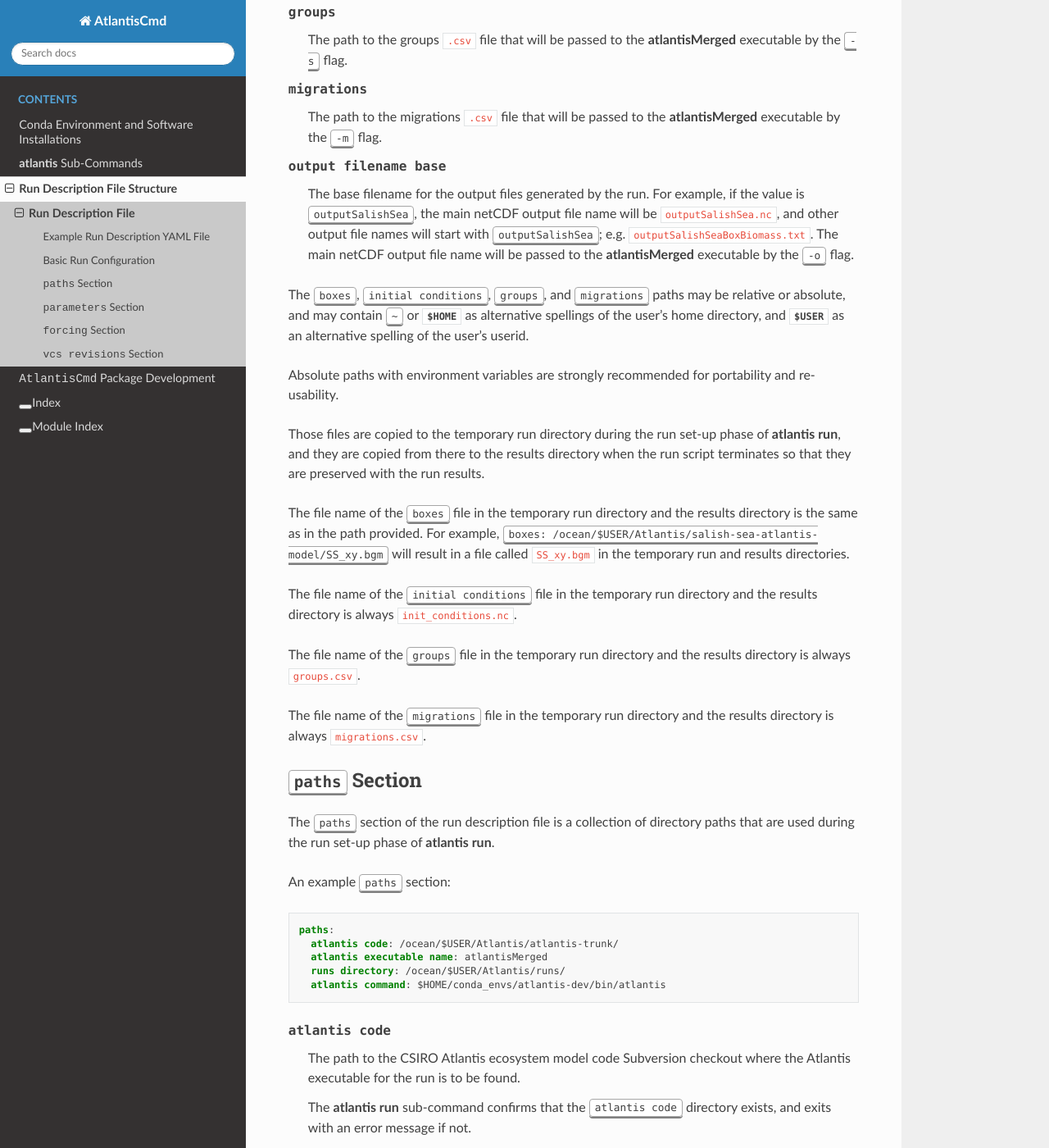
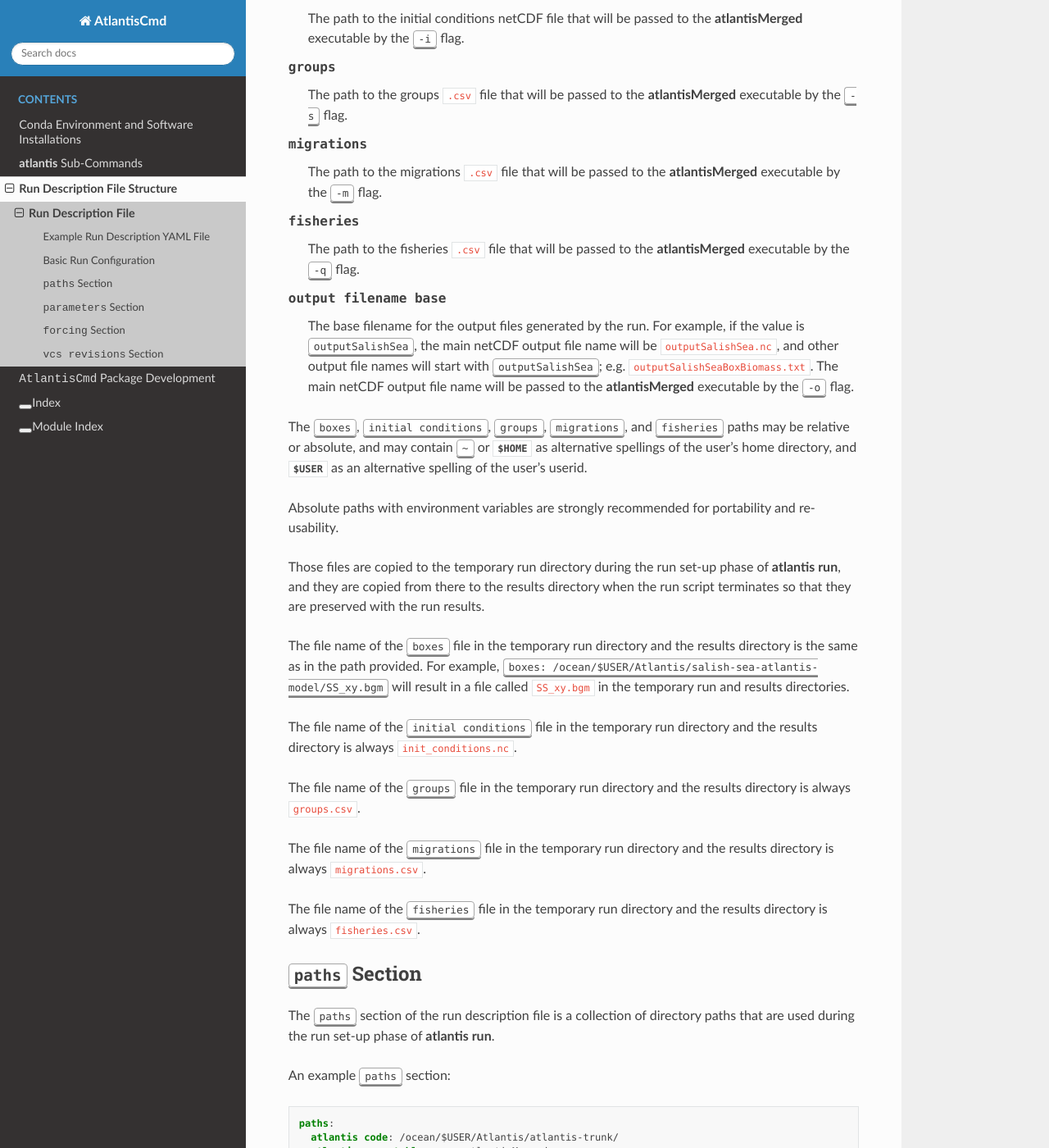
Before and after one commit to SS-Atlantis/AtlantisCmd, a Sphinx documentation site: the page built from docs/run_description_file/yaml_file.rst, in a window 1280 px wide and 1400 px high, scrolled down 1832 px. Shown: the whole window at 82% size. Built offline with Sphinx 7.4.7 and the Read the Docs theme 2.0.0, drawn with Linux system fonts in a browser that asks for light colours; some of the changed text lies outside the part shown.

Commit message:
Add -q flag for fisheries .csv file
re: issue #3

```diff
--- a/docs/run_description_file/atlantis-example.yaml
+++ b/docs/run_description_file/atlantis-example.yaml
@@ -15,6 +15,8 @@ initial conditions: /ocean/$USER/Atlantis/salish-sea-atlantis-model/SS_init.nc
 groups: /ocean/$USER/Atlantis/salish-sea-atlantis-model/SS_grps.csv
 
 migrations: /ocean/$USER/Atlantis/salish-sea-atlantis-model/SalishMigrations.csv
+
+fisheries: /ocean/$USER/Atlantis/salish-sea-atlantis-model/SalishFisheries.csv
 
 parameters:
   # The run, forcing, physics, biology, and harvest parameters files are required for all runs,
--- a/docs/run_description_file/yaml_file.rst
+++ b/docs/run_description_file/yaml_file.rst
@@ -54,6 +54,8 @@ An example of the basic configuration key-value pairs:
 
     migrations: /ocean/$USER/Atlantis/salish-sea-atlantis-model/SalishMigrations.csv
 
+    fisheries: /ocean/$USER/Atlantis/salish-sea-atlantis-model/SalishFisheries.csv
+
     output filename base: outputSalishSea
 
 
@@ -81,6 +83,9 @@ An example of the basic configuration key-value pairs:
 :kbd:`migrations`
   The path to the migrations :file:`.csv` file that will be passed to the :program:`atlantisMerged` executable by the :kbd:`-m` flag.
 
+:kbd:`fisheries`
+  The path to the fisheries :file:`.csv` file that will be passed to the :program:`atlantisMerged` executable by the :kbd:`-q` flag.
+
 :kbd:`output filename base`
   The base filename for the output files generated by the run.
   For example,
@@ -93,7 +98,8 @@ An example of the basic configuration key-value pairs:
 The :kbd:`boxes`,
 :kbd:`initial conditions`,
 :kbd:`groups`,
-and :kbd:`migrations` paths may be relative or absolute,
+:kbd:`migrations`,
+and :kbd:`fisheries` paths may be relative or absolute,
 and may contain :kbd:`~` or :envvar:`$HOME` as alternative spellings of the user's home directory,
 and :envvar:`$USER` as an alternative spelling of the user's userid.
 
@@ -111,6 +117,8 @@ The file name of the :kbd:`initial conditions` file in the temporary run directo
 The file name of the :kbd:`groups` file in the temporary run directory and the results directory is always :file:`groups.csv`.
 
 The file name of the :kbd:`migrations` file in the temporary run directory and the results directory is always :file:`migrations.csv`.
+
+The file name of the :kbd:`fisheries` file in the temporary run directory and the results directory is always :file:`fisheries.csv`.
 
 
 .. _Paths:
```
Also changed, not shown: 6 other files.
